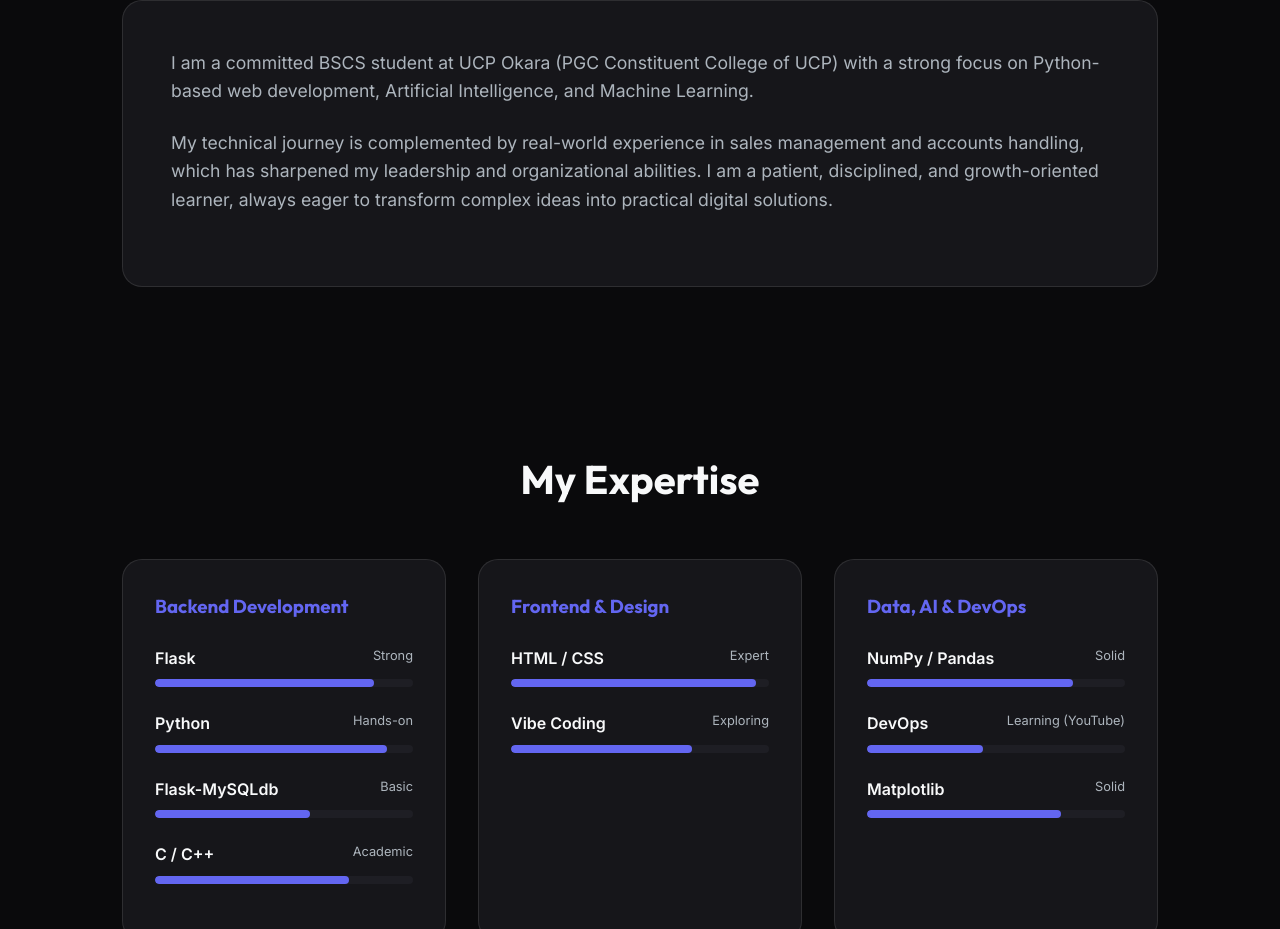
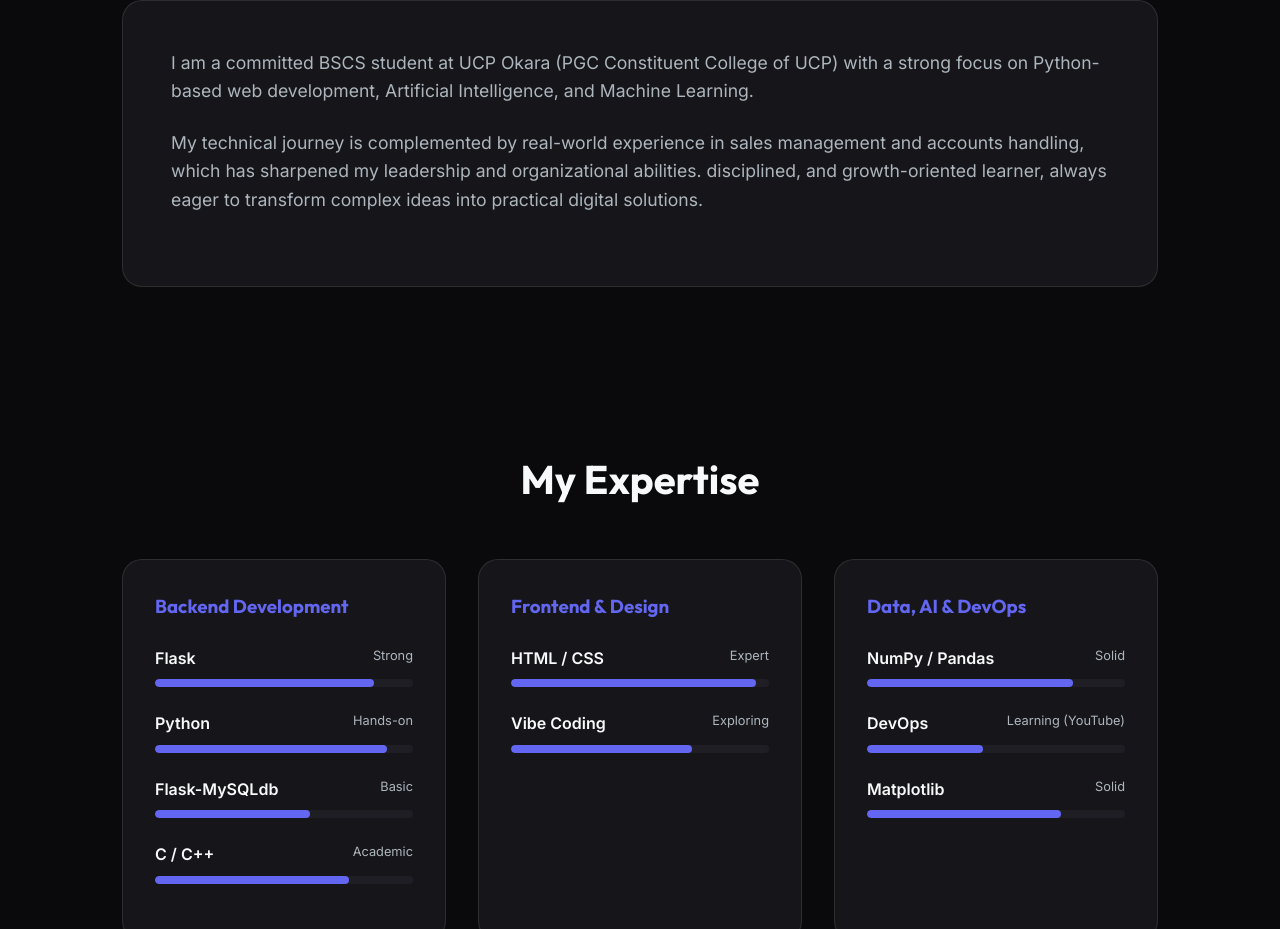
Before and after one commit to Abdullahanish/portfolio, a plain HTML site: page index.html in a window 1280 px wide. Shown: the part 992-1921 px from the top of the page. Drawn offline with Linux system fonts and the light colour scheme.

Commit message:
chore: save workspace changes

```diff
--- a/index.html
+++ b/index.html
@@ -71,7 +71,7 @@
                     <p>I am a committed BSCS student at UCP Okara (PGC Constituent College of UCP) with a strong focus
                         on Python-based web development, Artificial Intelligence, and Machine Learning.</p>
                     <p>My technical journey is complemented by real-world experience in sales management and accounts
-                        handling, which has sharpened my leadership and organizational abilities. I am a patient,
+                        handling, which has sharpened my leadership and organizational abilities.
                         disciplined, and growth-oriented learner, always eager to transform complex ideas into practical
                         digital solutions.</p>
                 </div>
```
